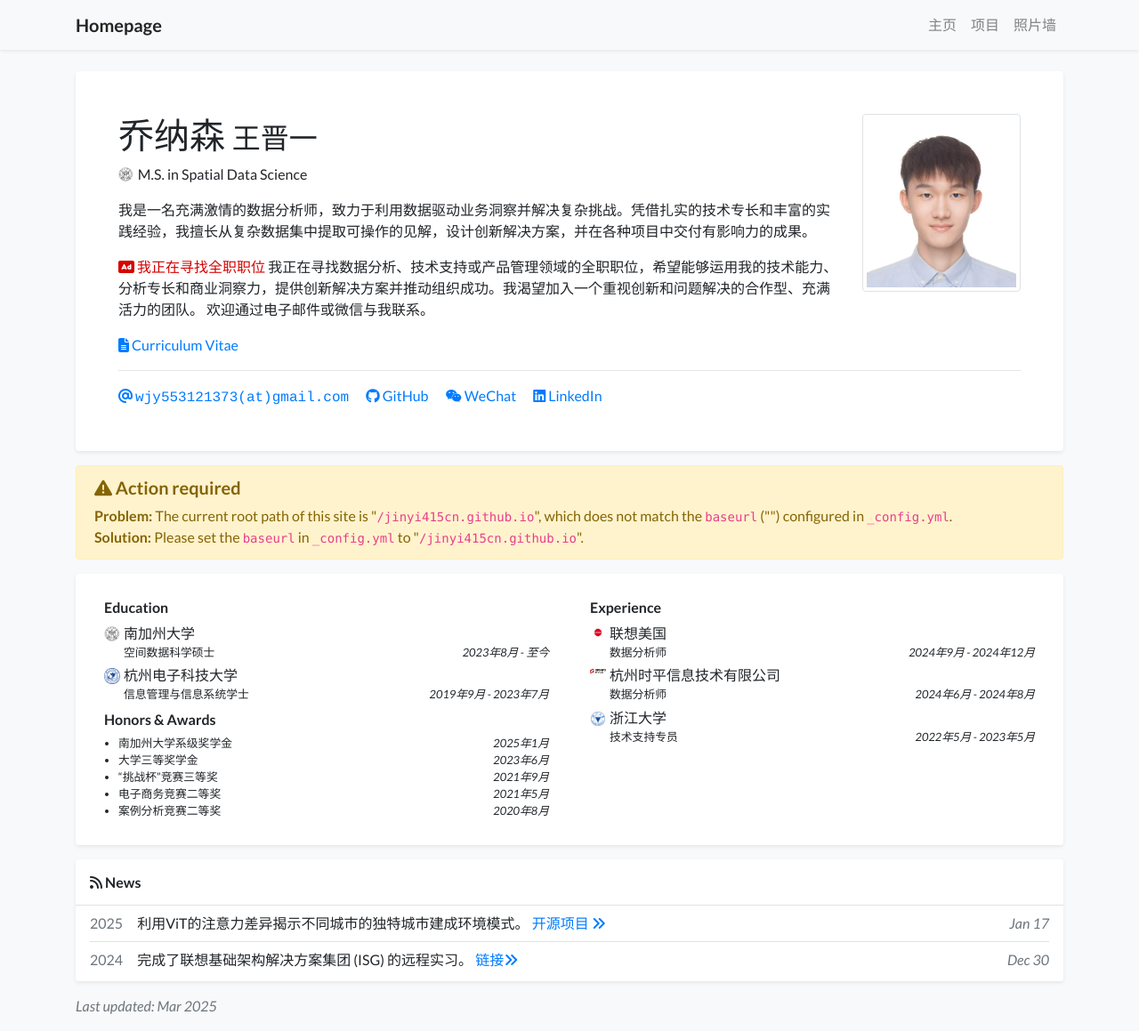
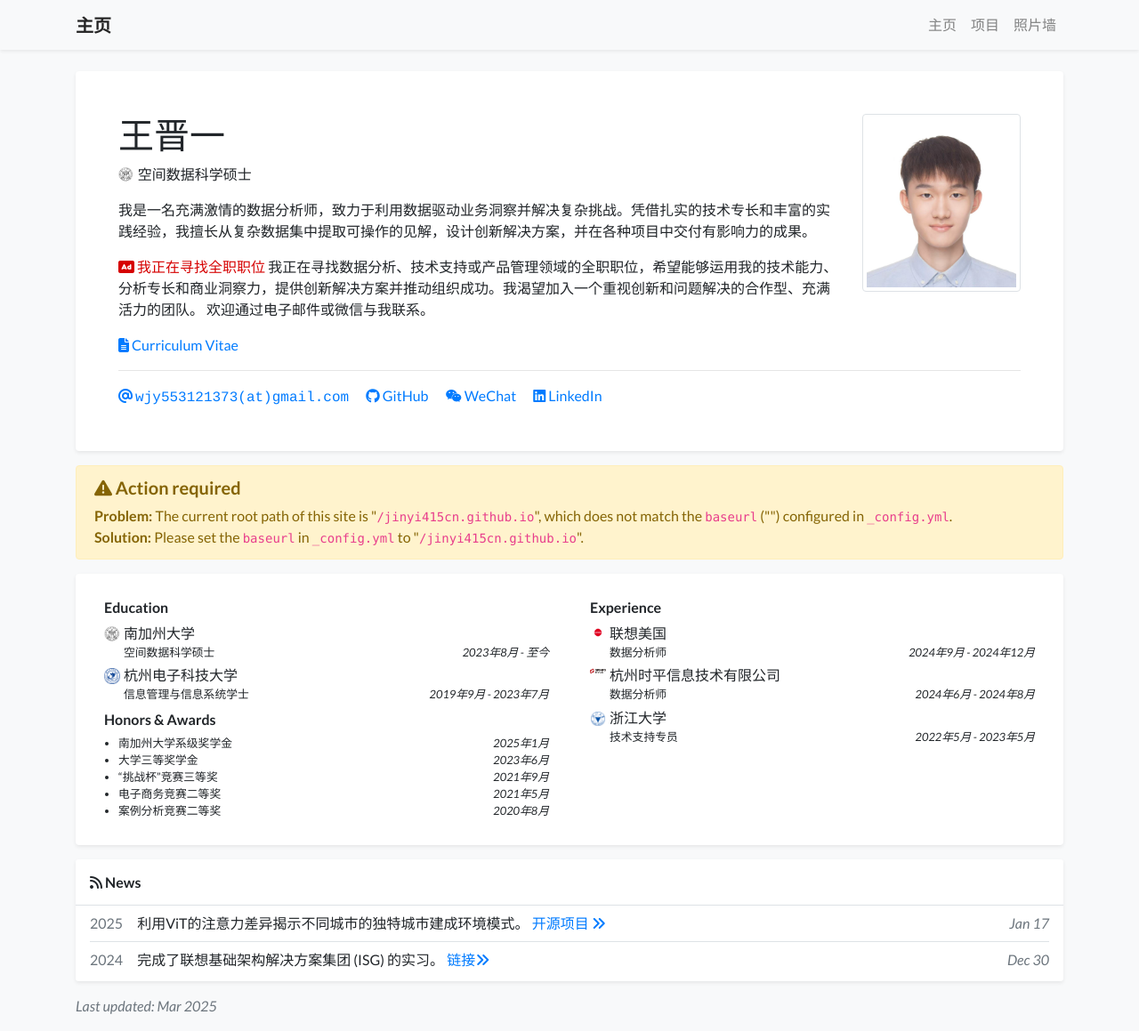
Before and after one commit to jinyi415/jinyi415cn.github.io, a Jekyll site: the page built from index.html, in a window 1280 px wide and 1159 px high. Shown: the whole window at 89% size. Built offline with Jekyll 4.4.1, drawn with Linux system fonts in a browser that asks for light colours; nearby versions of some CDN libraries; a style sheet for code colours, icons or effects is not loaded.

Commit message:
Update icon&index

```diff
--- a/_data/profile.yml
+++ b/_data/profile.yml
@@ -1,10 +1,10 @@
-primary_name: "乔纳森"
-secondary_name: "王晋一"
-navbar_name: "Homepage"
+primary_name: "王晋一"
+secondary_name:
+navbar_name: "主页"
 
 positions:
 - logo: /assets/images/badges/usc.png  # Logo is optional
-  name: M.S. in Spatial Data Science
+  name: 空间数据科学硕士
 # - name: Position 2 without logo
 
 
```
Also changed, not shown: _news/2024-news1-Lenoo.md (+1 -1 lines), 1 other file.
